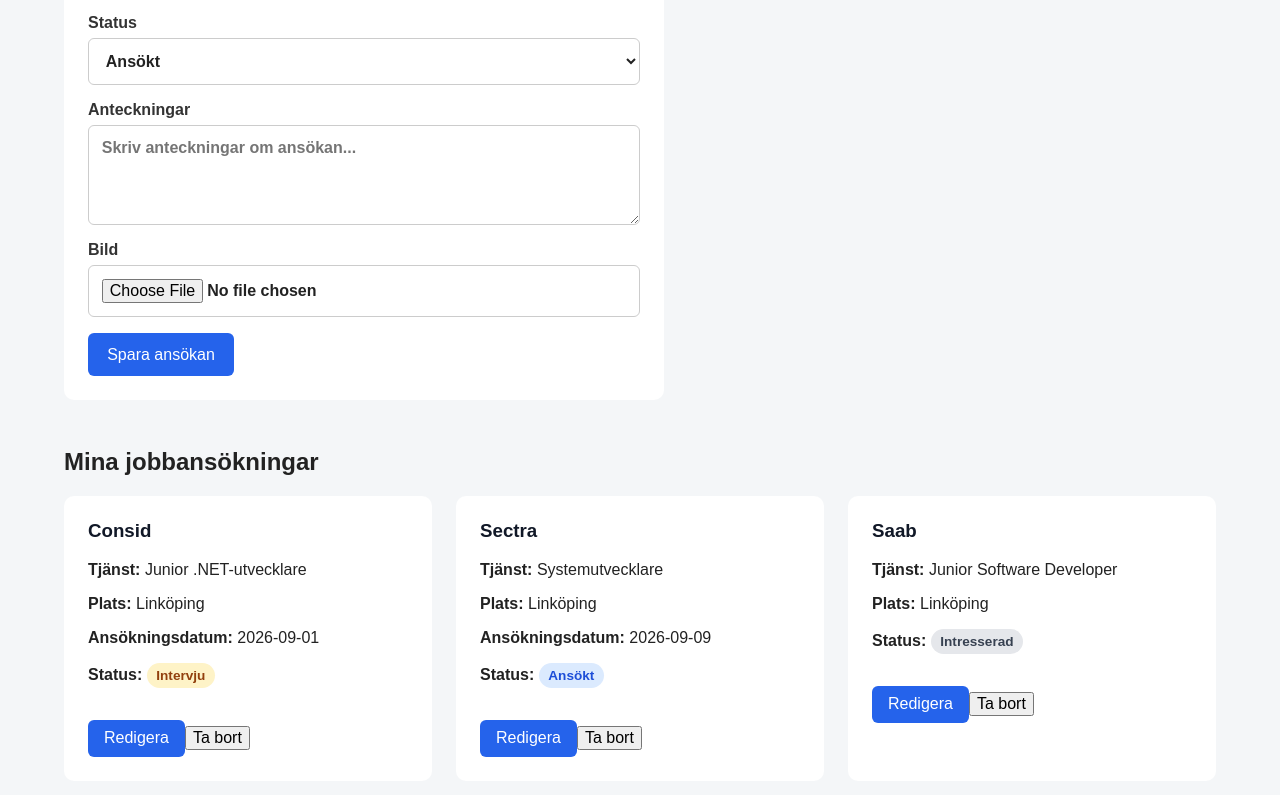
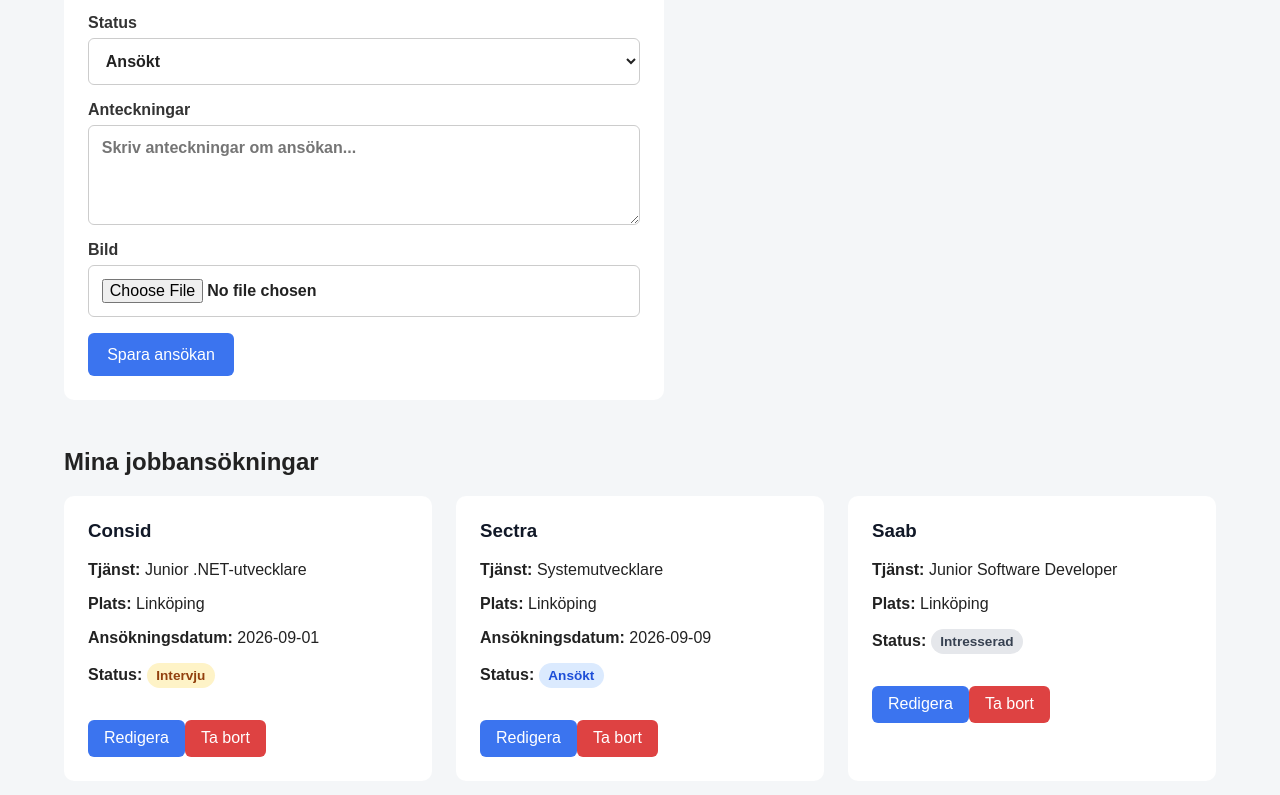
Before and after one commit to TSOLER89/job-application-tracker, a React (Vite) app: page / in a window 1280 px wide. Shown: the part 587-1382 px from the top of the page. Built offline with nearby package versions, Linux system fonts and the light colour scheme.

Commit message:
Enhance button styles and add hover effects for application form and card actions

```diff
--- a/src/App.css
+++ b/src/App.css
@@ -69,11 +69,18 @@
 
 .application-form button {
   padding: 0.8rem 1.2rem;
-  background-color: #2563eb;
+  background-color:#3b74ef;
   color: white;
   border: none;
   border-radius: 6px;
   cursor: pointer;
+  transition: transform 0.2s ease, box-shadow 0.2s ease, background-color 0.2s ease;
+}
+
+.application-form button:hover {
+  background-color: #2959c9;
+  transform: translateY(-2px);
+  box-shadow: 0 6px 14px rgba(59, 116, 239, 0.25);
 }
 
 /* Applications */
@@ -100,11 +107,18 @@
 .edit-button {
   margin-top: 1rem;
   padding: 0.6rem 1rem;
-  background-color: #2563eb;
+  background-color: #3b74ef;
   color: white;
   border: none;
   border-radius: 6px;
   cursor: pointer;
+  transition: transform 0.2s ease, box-shadow 0.2s ease, background-color 0.2s ease;
+}
+
+.edit-button:hover {
+  background-color: #2d5ed1;
+  transform: translateY(-2px);
+  box-shadow: 0 6px 14px rgba(59, 116, 239, 0.25);
 }
 
 .form-actions {
@@ -200,7 +214,7 @@
 }
 
 .application-form .remove-image-button:hover {
-  background-color: #dc2626;
+  background-color: #de4242;
 }
 
 .application-image {
@@ -220,6 +234,41 @@
 .application-form textarea {
   width: 100%;
 }
+
+/* Card Actions */
+.card-actions {
+  display: flex;
+  gap: 0.75rem;
+  margin-top: 1rem;
+}
+
+.card-actions .edit-button,
+.card-actions .delete-button {
+  flex: 1;
+}
+
+/* Delete Button */
+.delete-button {
+  padding: 0.6rem 1rem;
+  background-color: #de4242;
+  color: white;
+  border: none;
+  border-radius: 6px;
+  cursor: pointer;
+  transition: transform 0.2s ease, box-shadow 0.2s ease, background-color 0.2s ease;
+}
+
+.delete-button:hover {
+  background-color: #b91c1c;
+  transform: translateY(-2px);
+  box-shadow: 0 6px 14px rgba(222, 66, 66, 0.25);
+}
+
+
+
+
+
+
 /* Mobile */
 
 @media (max-width: 768px) {
```
